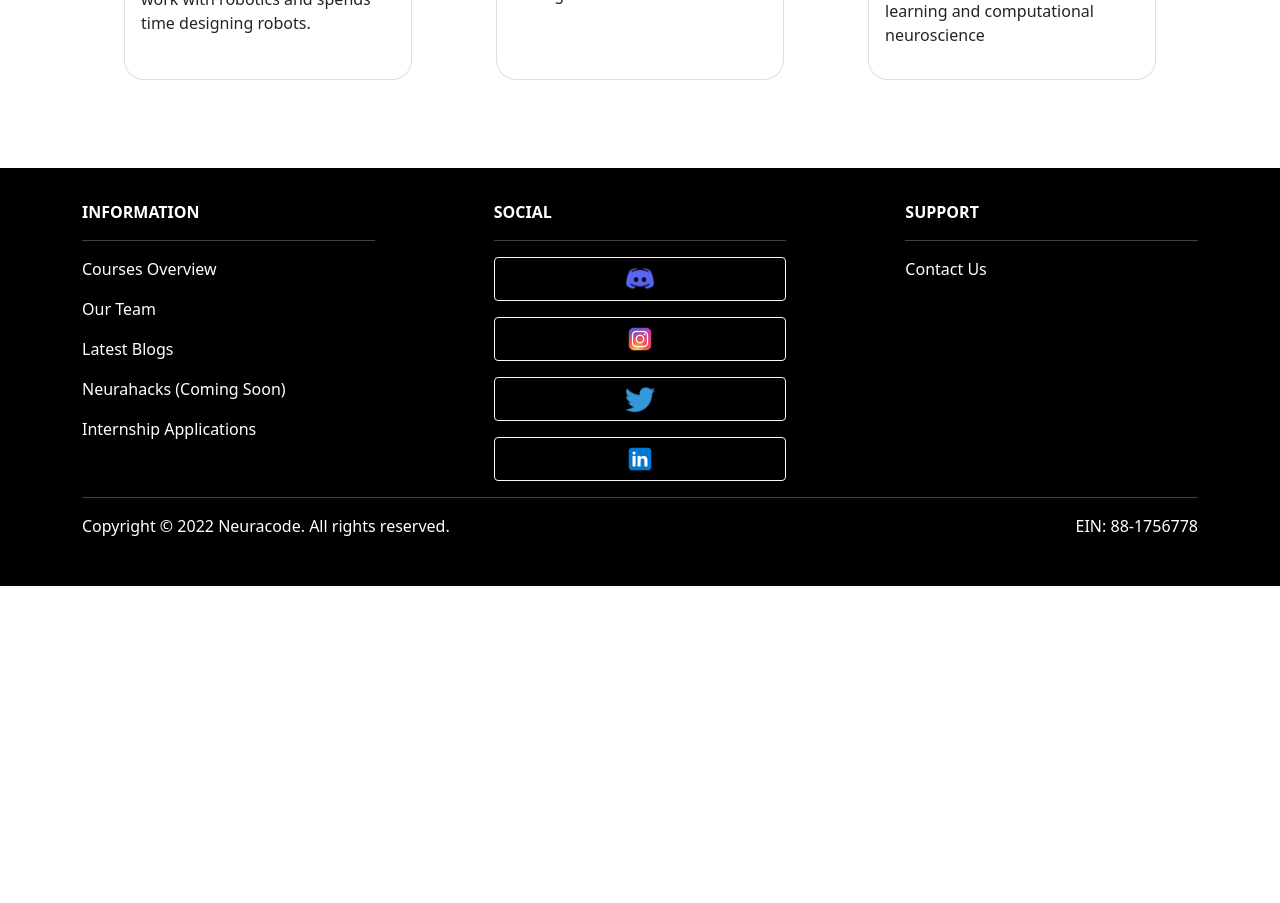
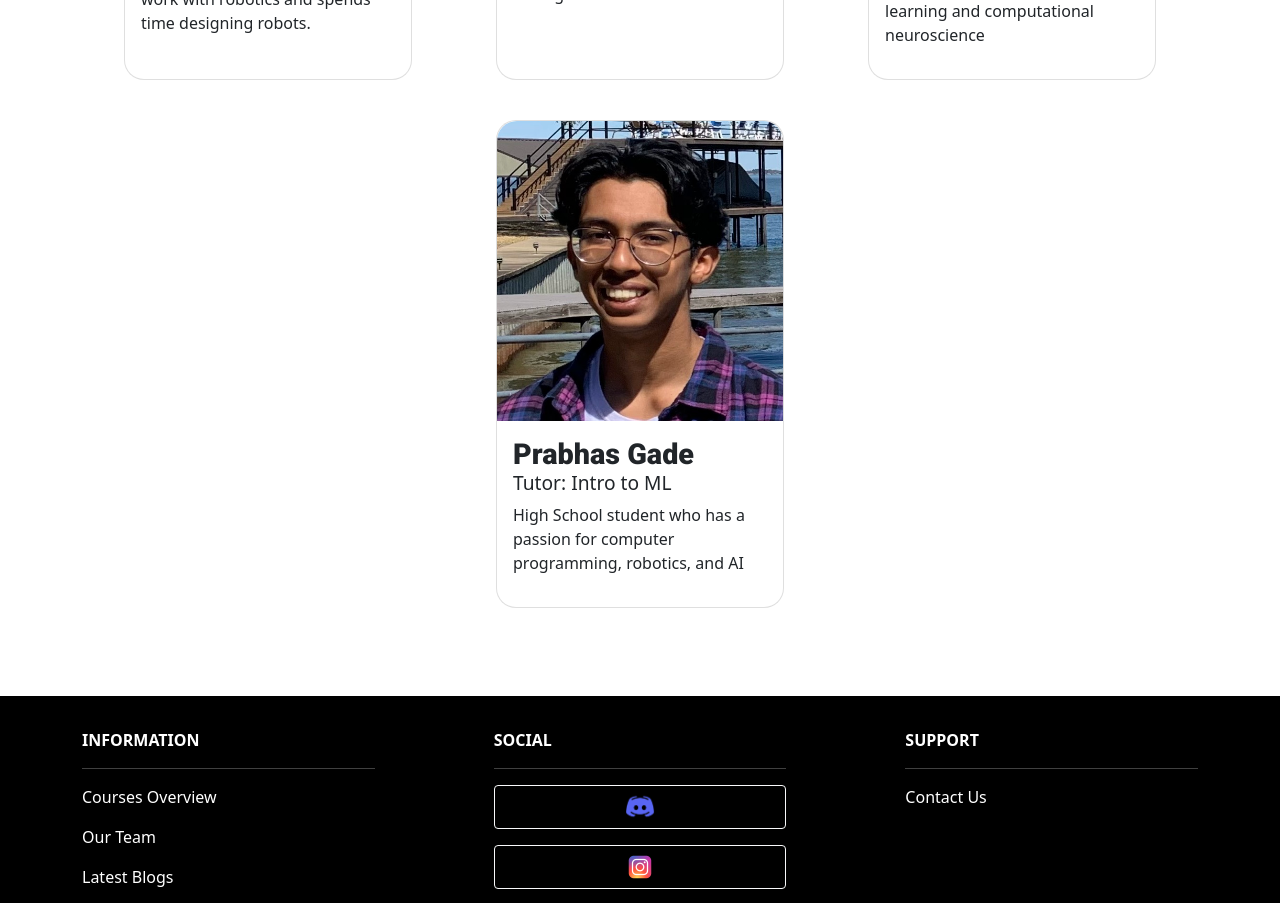
Before and after one commit to Neuracode/website, a Next.js app: page /about/team in a window 1280 px wide. Shown: the part 2720-3623 px from the top of the page. Before the commit the page ends 3306 px from the top, so only its background shows below. Built offline with nearby package versions, Linux system fonts and the light colour scheme.

Commit message:
Add Prabhas

```diff
--- a/pages/about/team.tsx
+++ b/pages/about/team.tsx
@@ -82,6 +82,12 @@ const Team: React.FC = () => {
                         image='reza_razavi.jpeg'
                         description='Currently a high school student with a passion for machine learning and computational neuroscience'
                     />
+                    <TeamCard
+                        name='Prabhas Gade'
+                        title='Tutor: Intro to ML'
+                        image='prabhas_gade.jpeg'
+                        description='High School student who has a passion for computer programming, robotics, and AI'
+                    />
                 </div>
             </Container>
         </>
```
Also changed, not shown: public/team/prabhas_gade.jpeg (added).
